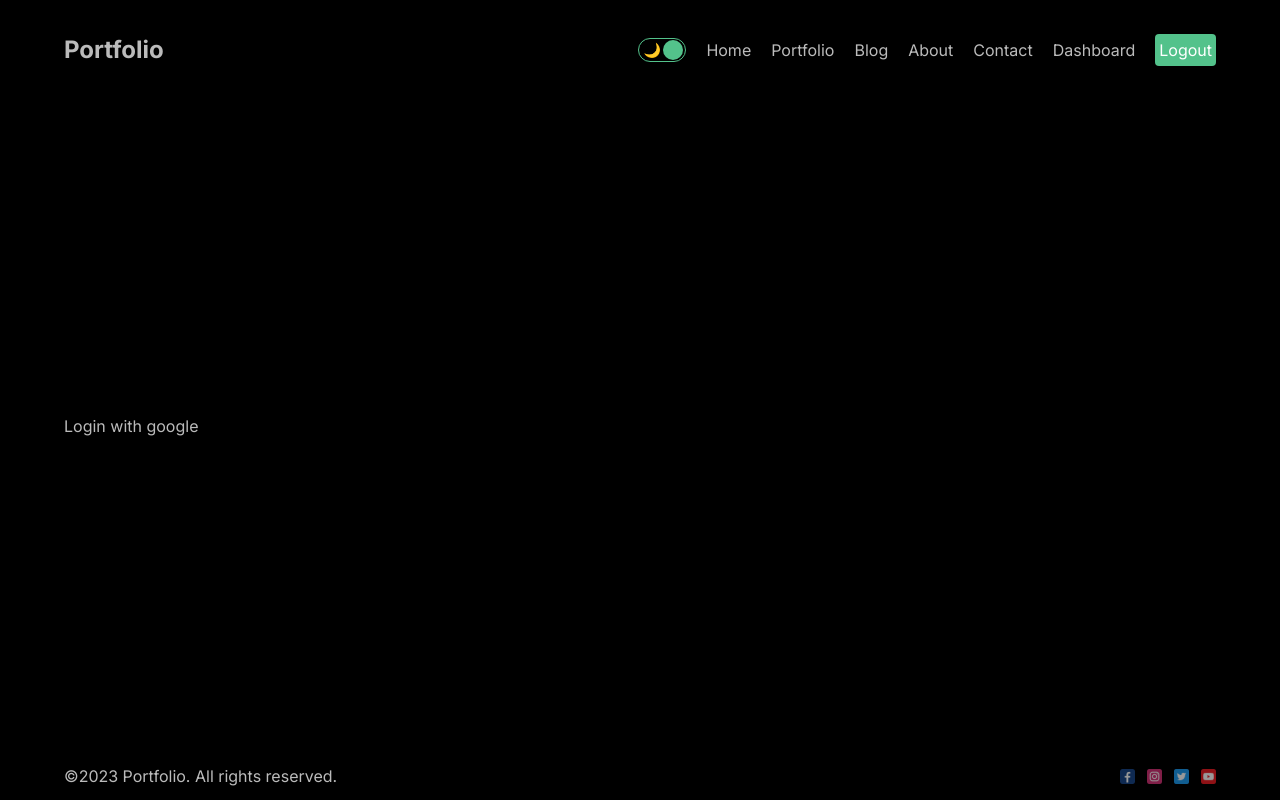
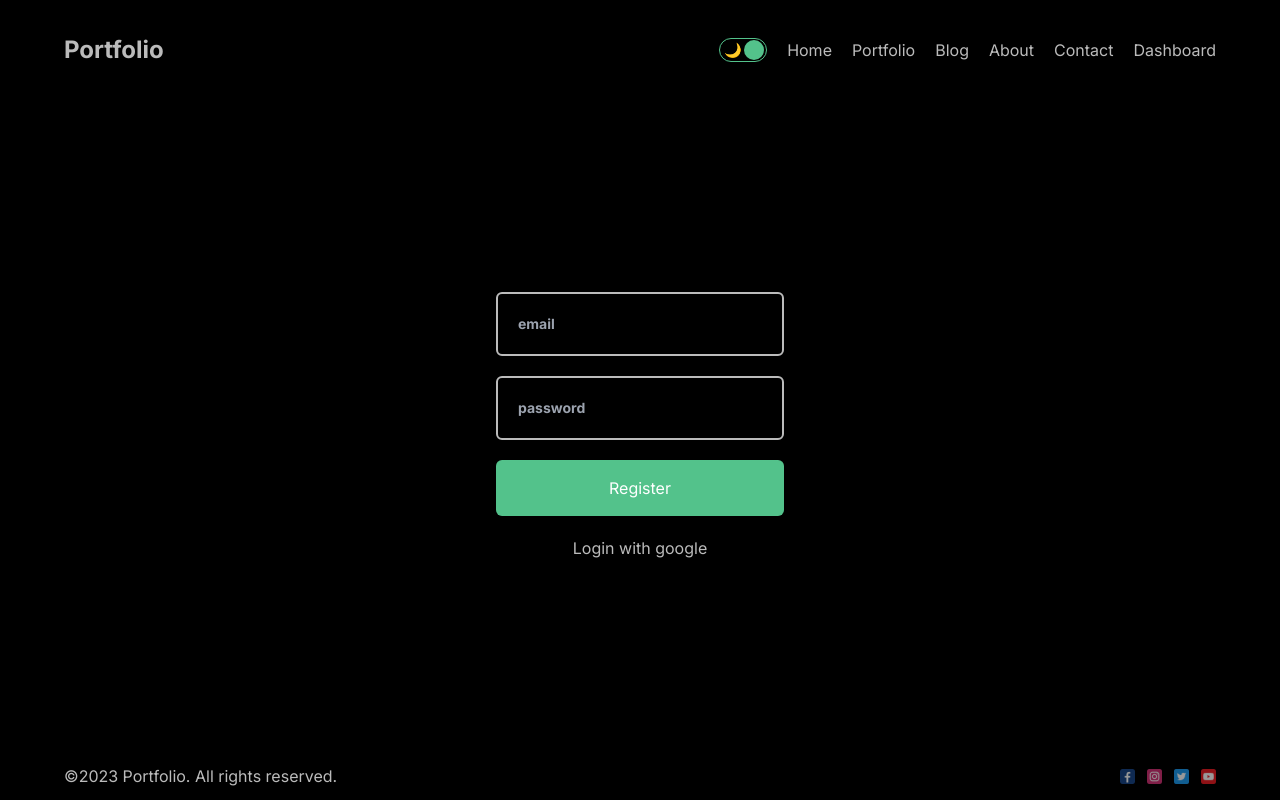
Before and after one commit to DimaKurinnyi/CRUD_profile, a Next.js app in the folder crud_profile/: page /dashboard/login in a window 1280 px wide. Built offline with nearby package versions, Linux system fonts and the light colour scheme; no server answers.

Commit message:
make login page

```diff
--- a/crud_profile/src/app/api/auth/[...nextauth]/route.ts
+++ b/crud_profile/src/app/api/auth/[...nextauth]/route.ts
@@ -1,14 +1,46 @@
+import User from '@/models/User';
+import connect from '@/utils/db';
+import bcrypt from 'bcryptjs';
 import NextAuth from 'next-auth/next';
 import GoogleProvider from 'next-auth/providers/google';
+import CredentialsProvider from "next-auth/providers/credentials";
 
-const handler= NextAuth({
+const handler = NextAuth({
   providers: [
     GoogleProvider({
       clientId: process.env.GOOGLE_CLIENT_ID,
       clientSecret: process.env.GOOGLE_CLIENT_SECRET,
     }),
+    CredentialsProvider({
+      id: 'credentials',
+      name: 'Credentials',
+      async authorize(credentials: { email: string; password: string }) {
+        await connect();
+        try {
+          const user = await User.findOne({ email: credentials.email });
+          if (user) {
+            const isPasswordCorrect = await bcrypt.compare(
+              credentials.password,
+              user.password
+            );
+
+            if (isPasswordCorrect) {
+              return user;
+            } else {
+              throw new Error('Wrong password');
+            }
+          }else{
+            throw new Error('user not found');
+          }
+        } catch (error) {
+          throw new Error(error)
+        }
+      },
+    }),
   ],
+  pages:{
+    error:'/dashboard/login',
+  }
 });
 
-
-export {handler as GET,handler as POST}
+export { handler as GET, handler as POST };
--- a/crud_profile/src/app/dashboard/(auth)/login/page.tsx
+++ b/crud_profile/src/app/dashboard/(auth)/login/page.tsx
@@ -1,13 +1,41 @@
-'use client'
-import { signIn } from 'next-auth/react'
-import React from 'react'
+'use client';
+import { signIn } from 'next-auth/react';
+import React, { useState } from 'react';
 
 const login = () => {
+
+
+  const HandlerSubmit = (e: React.FormEvent<HTMLFormElement>) => {
+    e.preventDefault();
+
+    const email = e.target[0].value
+    const password = e.target[1].value
+    signIn('credentials',{email, password})
+  };
   return (
-    <div>
-      <button onClick={()=>signIn('google')}>Login with google</button>
+    <div className="flex items-center justify-center flex-col gap-5">
+      <form className="flex  flex-col gap-5 w-72" onSubmit={HandlerSubmit}>
+
+        <input
+          type="email"
+          placeholder="email"
+          className="p-5 bg-transparent border-2 border-[#bbb] rounded-md font-bold text-sm "
+          required
+        />
+        <input
+          type="password"
+          placeholder="password"
+          className="p-5 bg-transparent border-2  border-[#bbb] rounded-md font-bold text-sm "
+          required
+        />
+        <button className="p-4 cursor-pointer bg-regal-green rounded-md  text-white">
+          Register
+        </button>
+        {/* {err && 'Something went wrong!'} */}
+      </form>
+      <button onClick={() => signIn('google')}>Login with google</button>
     </div>
-  )
-}
+  );
+};
 
-export default login
+export default login;
--- a/crud_profile/src/components/Navbar.tsx
+++ b/crud_profile/src/components/Navbar.tsx
@@ -1,5 +1,7 @@
+'use client';
 import Link from 'next/link';
 import DarkModeToggle from './DarkModeToggle';
+import { signOut, useSession } from 'next-auth/react';
 
 interface NavLinks {
   id: number;
@@ -41,6 +43,7 @@ const links: NavLinks[] = [
 ];
 
 const Navbar = () => {
+  const session = useSession()
   return (
     <div className="h-[100px] flex justify-between items-center">
       <Link href="/" className='font-bold text-2xl'>Portfolio</Link>
@@ -49,9 +52,9 @@ const Navbar = () => {
         {links.map((link) => (
           <Link key={link.id} href={link.url}>{link.title}</Link>
         ))}
-        <button className='p-1 bg-regal-green text-white cursor-pointer rounded '>
+        {session.status==='authenticated' && <button className='p-1 bg-regal-green text-white cursor-pointer rounded ' onClick={signOut}>
             Logout
-        </button>
+        </button>}
       </div>
     </div>
   );
```
